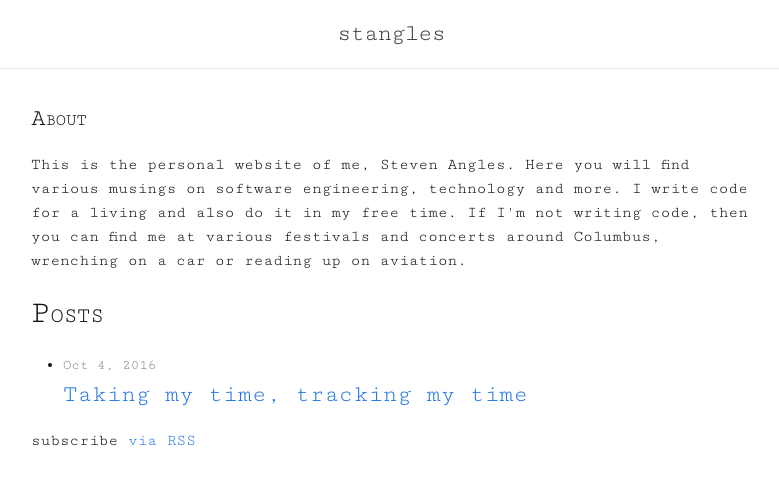
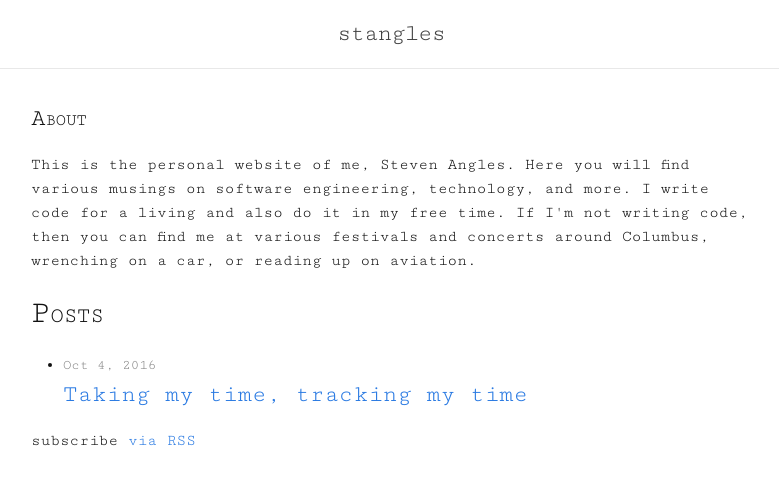
Before and after one commit to stangles/stangles.github.io, a Jekyll site: the page built from index.html, in a window 1280 px wide. Shown: the top 485 px of the page, without its empty margins (249-1028 px from the left). Built offline with Jekyll 4.4.1, drawn with Linux system fonts in a browser that asks for light colours.

Commit message:
Style/grammar fixes and adding a cat

```diff
--- a/_posts/2016-10-03-taking-my-time-tracking-mytime.markdown
+++ b/_posts/2016-10-03-taking-my-time-tracking-mytime.markdown
@@ -4,7 +4,7 @@
 date:   2016-10-03 22:30:00 -0400
 categories: time tracking
 ---
-I've finally come to the realization that I don't know where I invest my time. I know _roughly_ where I spend my time, as in, "I worked for about 8 hours today." Or, "I spent Saturday babysitting my niece." However, I can't tell you how much of my free time I spend programming vs. watching funny youtube videos. Normally, this wouldn't concern me (or anyone else), but in my realization, I noticed that it would be difficult to convince myself to change my behavior if I didn't first understand it.
+I've finally come to the realization that I don't know where I invest my time. I know _roughly_ where I spend my time, as in, "I worked for about 8 hours today." Or, "I spent Saturday babysitting my niece." However, I can't tell you how much of my free time I spend programming vs. watching funny YouTube videos. Normally, this wouldn't concern me (or anyone else), but in my realization, I noticed that it would be difficult to convince myself to change my behavior if I didn't first understand it.
 
 I argue with myself a lot. Not in a "hmm, that guy should probably seek medical attention" sort of way, but in a (mostly) productive way that encourages me to examine other viewpoints. I do my best to proffer arguments for something while also playing devil's advocate and simultaneously arguing for something else. This has led me to require decently well-reasoned rationale behind most of the major decisions that I make in my personal and professional life. As a result of this habit, I've realized that I'm not equipped to even attempt to argue with myself when I start wondering if my free time is better spent in ways other than doing [hackerrank][hackerrank] challenges or watching various tech talks online.
 
--- a/index.html
+++ b/index.html
@@ -5,7 +5,7 @@
 <div class="home">
   <section>
     <h2 class="smallcap">about</h2>
-      <p>This is the personal website of me, Steven Angles. Here you will find various musings on software engineering, technology and more. I write code for a living and also do it in my free time. If I'm not writing code, then you can find me at various festivals and concerts around Columbus, wrenching on a car or reading up on aviation.</p>
+      <p>This is the personal website of me, Steven Angles. Here you will find various musings on software engineering, technology, and more. I write code for a living and also do it in my free time. If I'm not writing code, then you can find me at various festivals and concerts around Columbus, wrenching on a car, or reading up on aviation.</p>
   </section>
   <h1 class="smallcap">Posts</h1>
 
```
Also changed, not shown: 404.md (+2 -0 lines), about.md (deleted, +0 -7 lines).
